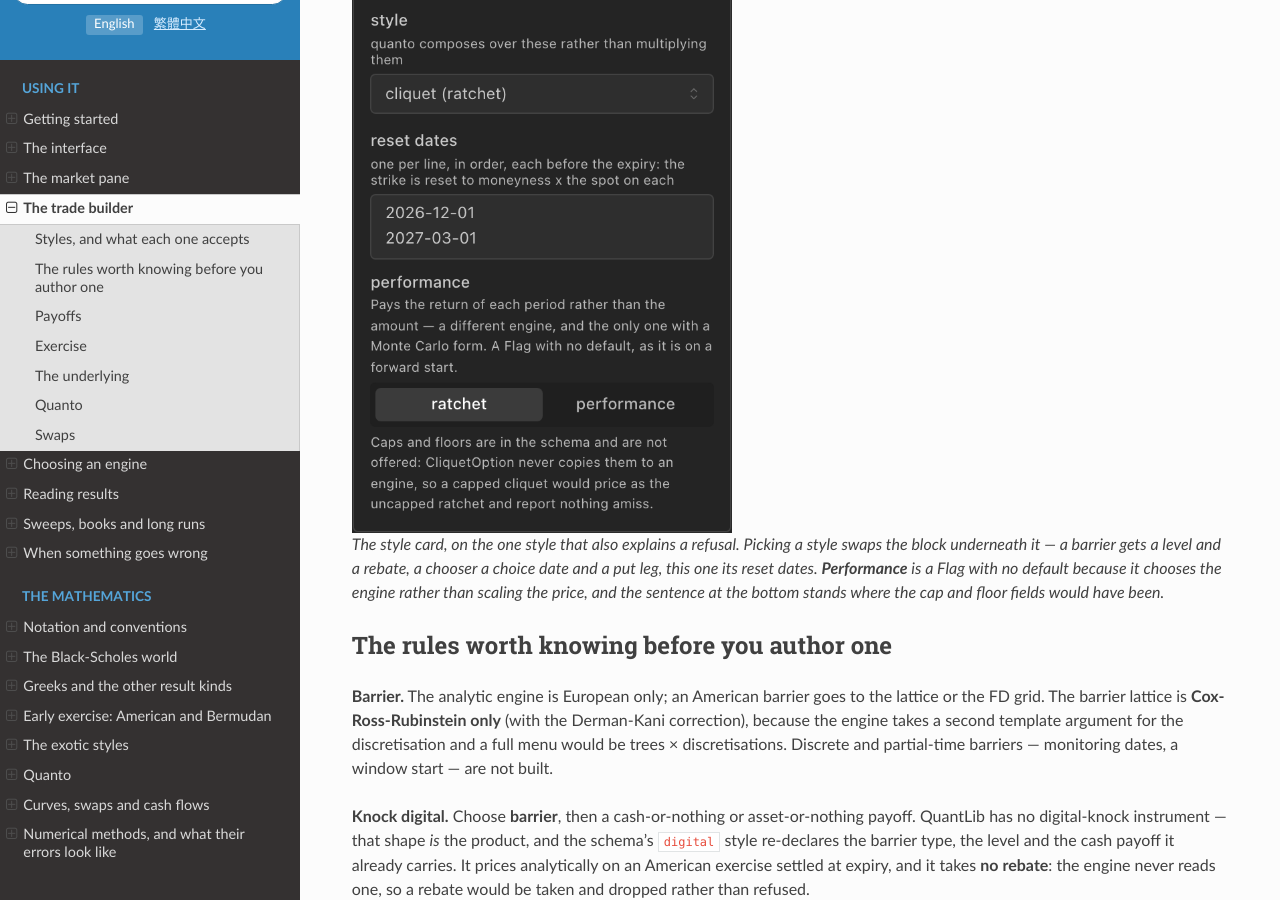
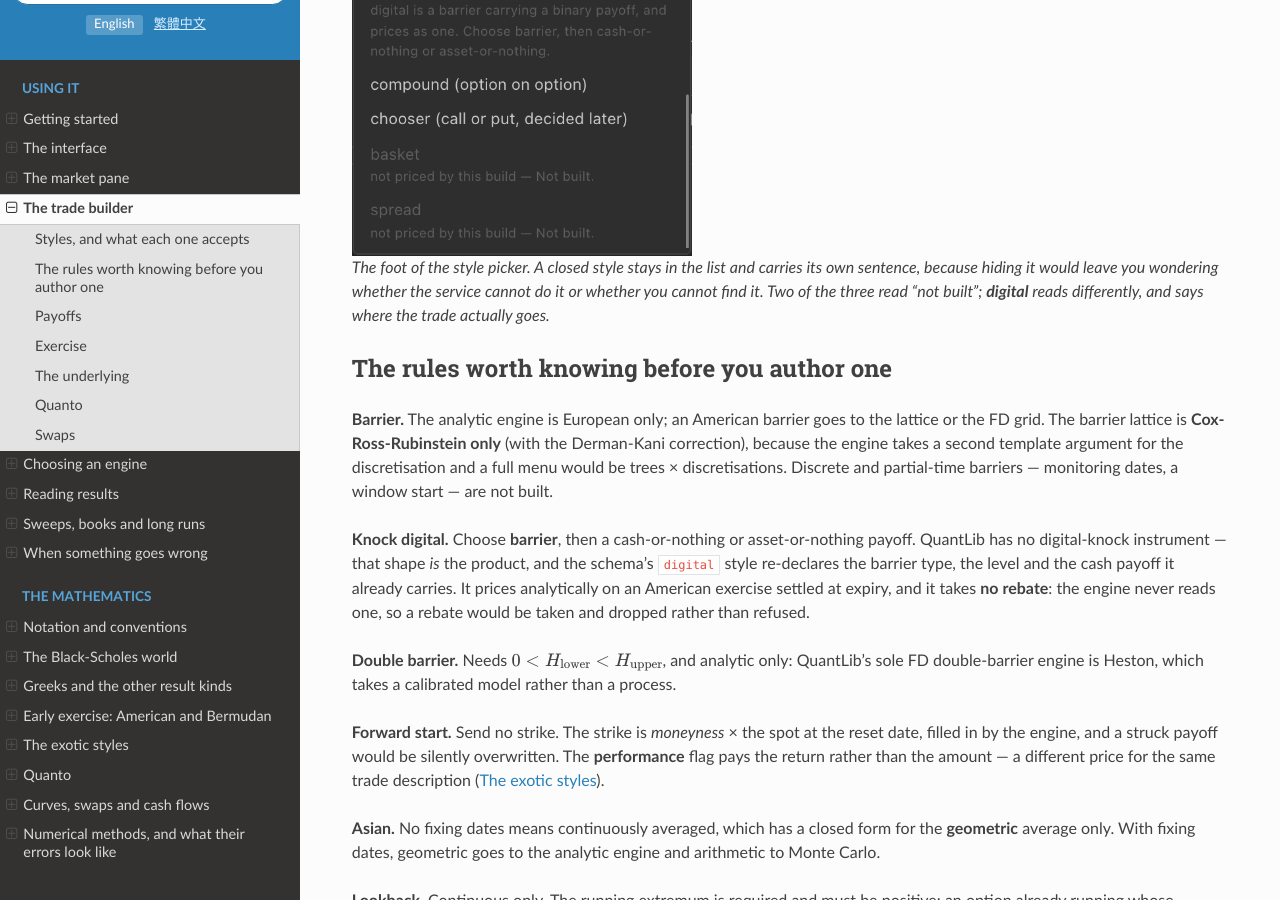
Before and after one commit to markccchiang/ql-frontend, a Sphinx documentation site: the page built from doc/trades.md, in a window 1280 px wide and 900 px high, scrolled down 876 px. Built offline with Sphinx 7.4.7 and the Read the Docs theme 3.1.0, drawn with Linux system fonts in a browser that asks for light colours; some of the changed text lies outside the part shown.

Commit message:
Picture the two things a field list cannot say
Two more figures on the trade-builder page, and the three now sit with
the prose each one illustrates rather than stacked at the top.

The **style picker**, open and scrolled to its foot, is the paragraph
above it made visible: digital, basket and spread stay in the list,
greyed, each carrying its own sentence. That is the point of keeping
them there — hiding a closed style leaves you unable to tell whether
the service cannot do it or you cannot find it — and the picture also
shows that digital's sentence is a different kind of sentence from the
other two.

The **chooser card**, with a put leg of its own, carries the two rules
that have no field to hang on: the strike and expiry are the trade's
own, and there is no call or put to set. The put-leg switch is what
picks between the simple and complex instruments, so it is worth
seeing.

Taking that shot found a small defect in the card itself: the paragraph
above the switch said "Off is the simple chooser... On is the complex
one" while the buttons read "shared" and "its own". Now it names them.

The cliquet card moves down to the cliquet rules, where it belongs.

Co-Authored-By: Claude Opus 5 <noreply@anthropic.com>
Claude-Session: https://claude.ai/code/session_01MJtVZSjTSgWshw7miPwQ9g

````diff
--- a/doc/trades.md
+++ b/doc/trades.md
@@ -24,16 +24,14 @@ interface never offers them. **Digital** is on that list for a different
 reason: a knock digital is a barrier carrying a binary payoff, and that trade
 prices — see below.
 
-```{figure} images/style-card.png
-:alt: The style card with cliquet selected: the style picker, a reset-dates box, a ratchet-or-performance switch with no default, and a paragraph explaining that caps and floors are not offered.
-:width: 380px
+```{figure} images/style-picker.png
+:alt: The style picker, open and scrolled to its foot: digital, basket and spread greyed out, each with a sentence underneath saying it is not priced by this build and why.
+:width: 340px
 
-The style card, on the one style that also explains a refusal. Picking a style
-swaps the block underneath it — a barrier gets a level and a rebate, a chooser
-a choice date and a put leg, this one its reset dates. **Performance** is a
-Flag with no default because it chooses the engine rather than scaling the
-price, and the sentence at the bottom stands where the cap and floor fields
-would have been.
+The foot of the style picker. A closed style stays in the list and carries its
+own sentence, because hiding it would leave you wondering whether the service
+cannot do it or whether you cannot find it. Two of the three read "not built";
+**digital** reads differently, and says where the trade actually goes.
 ```
 
 ## The rules worth knowing before you author one
@@ -78,6 +76,15 @@ second time, and the service refuses them by name rather than choosing which
 copy wins. Both legs are plain and European, and the compound has to expire on
 or before the option it is written on.
 
+```{figure} images/style-card-chooser.png
+:alt: The style card with chooser selected: a choice date, a note that the strike and expiry are the trade's own and that there is no call or put, a shared-or-its-own put-leg switch set to its own, and a put strike and put expiry.
+:width: 380px
+
+A chooser with a put leg of its own, which is what makes it the *complex* one.
+The card carries the two rules a field list cannot: the strike and expiry are
+the trade's own, and there is no call or put to set.
+```
+
 **Chooser.** The right to decide later whether this is a call or a put, and
 `choice date` is when. There is no call or put to author: both chooser
 instruments build their own plain payoff and overwrite the type, so the payoff
@@ -117,6 +124,17 @@ ratchet and report nothing amiss. The service refuses them by name.
 For the same reason, the gamma both closed forms publish is a placeholder `0.0`
 rather than a computed number, so it comes back named absent. Asking for it and
 getting nothing is the honest answer; getting a zero would not be.
+
+```{figure} images/style-card.png
+:alt: The style card with cliquet selected: the style picker, a reset-dates box, a ratchet-or-performance switch with no default, and a paragraph explaining that caps and floors are not offered.
+:width: 380px
+
+Picking a style swaps the block under the picker — a barrier gets a level and a
+rebate, a chooser a choice date and a put leg, this one its reset dates.
+**Performance** is a Flag with no default because it chooses the engine rather
+than scaling the price, and the sentence at the bottom stands where the cap and
+floor fields would have been.
+```
 
 **Vanilla.** A binary payoff on an American exercise is a one-touch and goes to
 the digital American engine. An American analytic price **must** name an
--- a/src/components/trade/StyleCard.tsx
+++ b/src/components/trade/StyleCard.tsx
@@ -266,7 +266,7 @@ export const StyleCard = () => {
                         put leg
                     </Text>
                     <Text fz={10} c="dimmed" mb={4}>
-                        Off is the <b>simple</b> chooser, which shares one strike and one expiry between the two sides. On is the <b>complex</b> one, a different instrument and a different engine.
+                        <b>Shared</b> is the simple chooser, which uses one strike and one expiry for both sides. <b>Its own</b> is the complex one, a different instrument and a different engine.
                     </Text>
                     <SegmentedControl
                         size="xs"
````
Also changed, not shown: doc/images/style-card-chooser.png (added), doc/images/style-picker.png (added), 1 other file.
